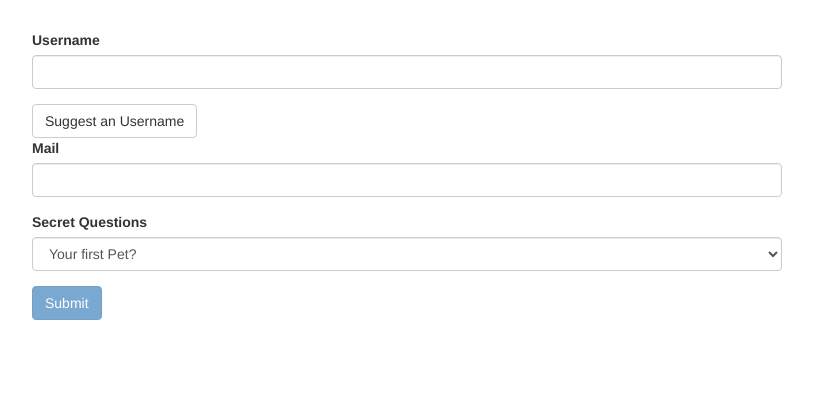
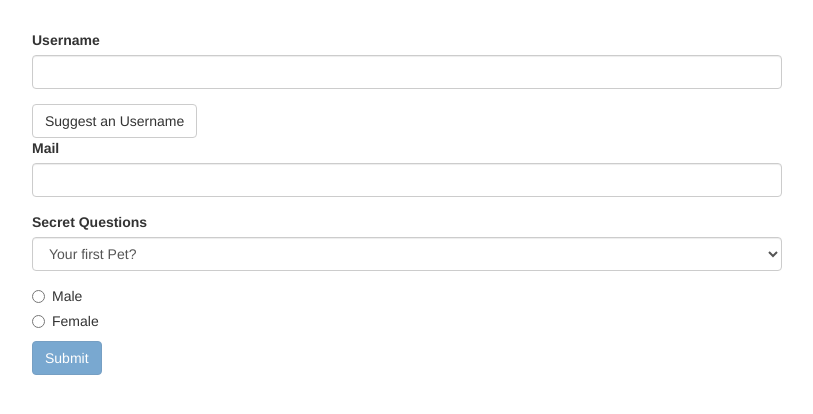
Before and after one commit to Jaymeweiss/angular_course_forms, an Angular app: page / in a window 1280 px wide. Shown: the top 414 px of the page, without its empty margins (233-1046 px from the left). Built offline with nearby package versions, Linux system fonts and the light colour scheme.

Commit message:
add radio button group

```diff
--- a/src/app/app.component.html
+++ b/src/app/app.component.html
@@ -22,6 +22,11 @@
             <option value="teacher">Your first teacher?</option>
           </select>
         </div>
+        <div class="radio" *ngFor="let gender of genders">
+          <label>
+            <input type="radio" name="gender" ngModel [value]="gender" required>{{gender}}
+          </label>
+        </div>
         <button class="btn btn-primary" type="submit" [disabled]="!form.valid">Submit</button>
       </form>
     </div>
--- a/src/app/app.component.ts
+++ b/src/app/app.component.ts
@@ -8,6 +8,7 @@
 })
 export class AppComponent {
   defaultQuestion = 'pet';
+  genders = ['Male', 'Female'];
 
   suggestUserName() {
     const suggestedName = 'Superuser';
```
